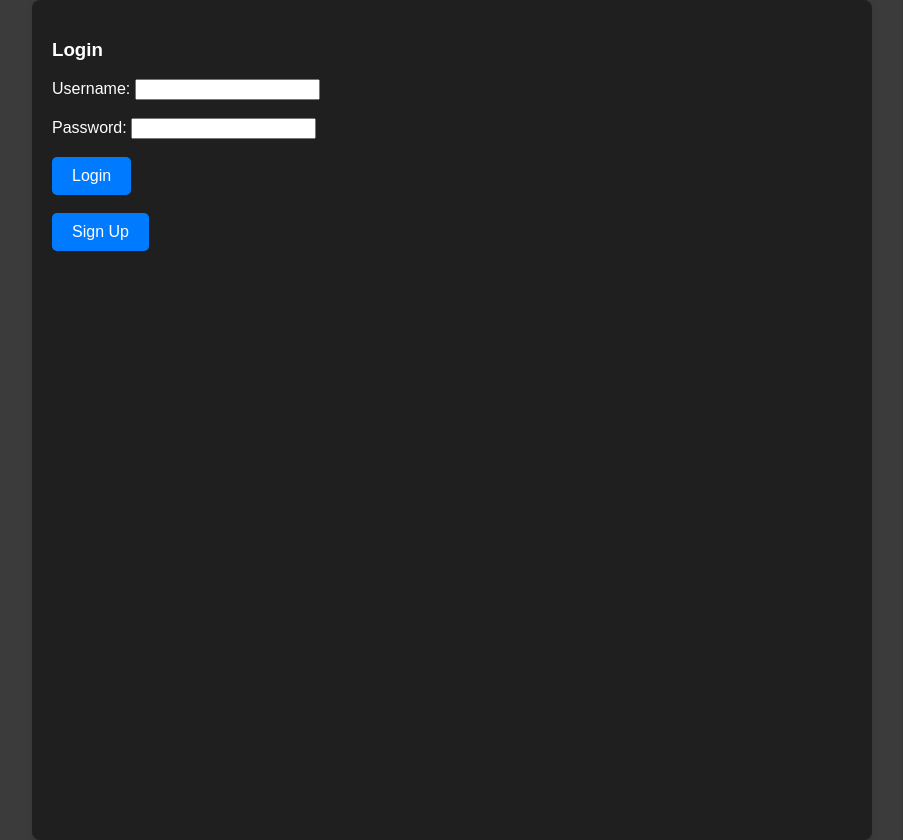
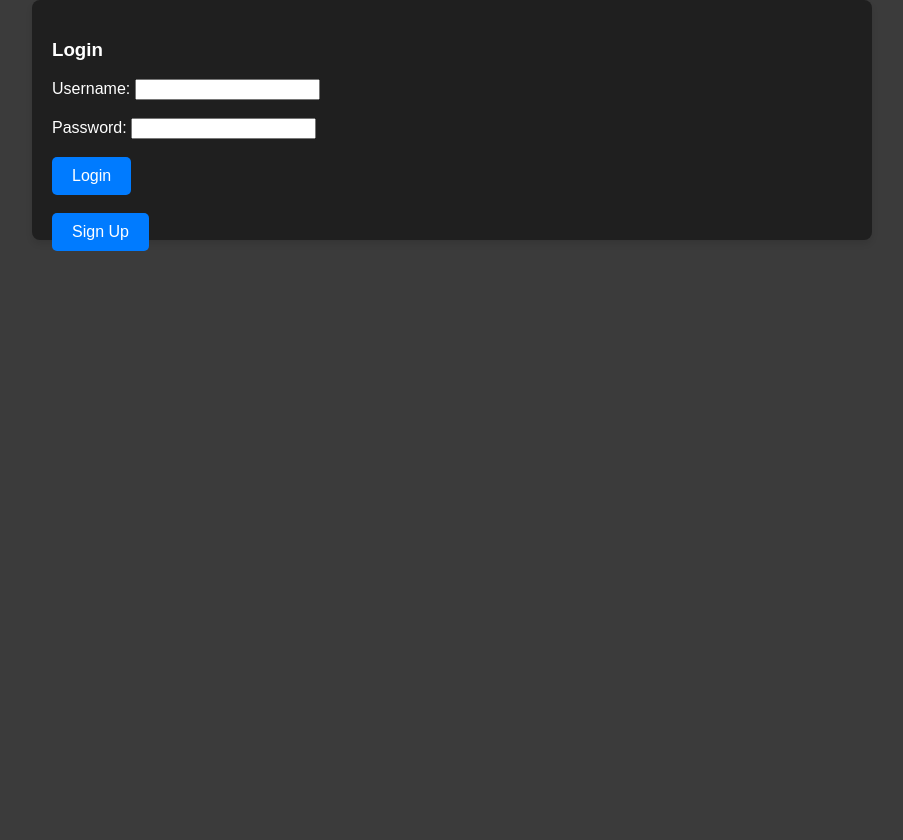
Before and after one commit to A13ccc/python-gemini-api-web-app, a Flask app: page / in a window 1280 px wide. Shown: the whole page, without its empty margins (188-1091 px from the left). After the commit the page ends 251 px from the top, so only its background shows below. Run offline with Flask 3, Linux system fonts and the light colour scheme.

Commit message:
changes ig

```diff
--- a/static/styles.css
+++ b/static/styles.css
@@ -106,7 +106,7 @@ pre {
   flex-direction: column; /* Ensure child elements are stacked vertically */
   align-items: center;
   justify-content: center;
-  height: 100vh; /* Full viewport height */
+  height: 25vh; /* Full viewport height */
   max-width: 800px;
   margin: 0 auto; /* Center horizontally */
   padding: 20px;
--- a/templates/index.html
+++ b/templates/index.html
@@ -32,7 +32,7 @@
 
     <!-- Login Modal -->
     <div id="loginModal" class="login_container">
-      <h3 style="color: white">Login</h3>
+      <h3 style="color: white; align-self: center">Login</h3>
       <form id="loginForm" style="color: white">
         <label for="username">Username:</label>
         <input type="text" id="username" name="username" required /><br /><br />
```
